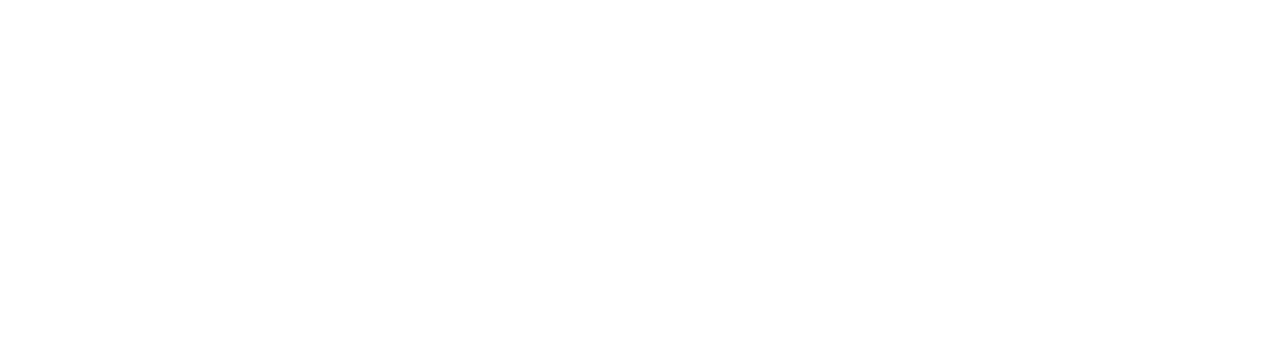
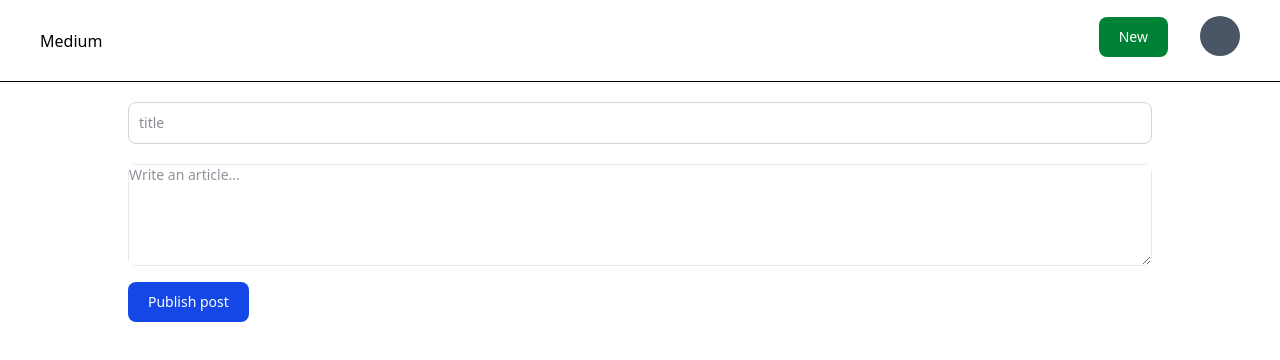
Before and after one commit to rishavr920/cohort-2, a React (Vite) app in the folder week13/Medium/frontend/: page /publish in a window 1280 px wide. Before the commit this address had no page. Shown: the top 360 px of the page. Built offline with nearby package versions, Linux system fonts and the light colour scheme.

Commit message:
done with medium

```diff
--- a/week13/Medium/frontend/package.json
+++ b/week13/Medium/frontend/package.json
@@ -13,9 +13,9 @@
     "@rishav1712/common": "^1.0.3",
     "@tailwindcss/vite": "^4.1.11",
     "axios": "^1.10.0",
-    "react": "^19.1.0",
-    "react-dom": "^19.1.0",
-    "react-router-dom": "^7.6.3",
+    "react": "^19.1.1",
+    "react-dom": "^19.1.1",
+    "react-router-dom": "^7.7.1",
     "tailwindcss": "^4.1.11"
   },
   "devDependencies": {
--- a/week13/Medium/frontend/src/App.tsx
+++ b/week13/Medium/frontend/src/App.tsx
@@ -3,6 +3,7 @@
 import { Signin }  from './pages/Signin'
 import { Blog } from './pages/Blog'
 import { Blogs } from './pages/Blogs'
+import { Publish } from "./pages/Publish"
 function App() {
 
 
@@ -14,6 +15,7 @@
           <Route path="/signIn" element={<Signin />} />
           <Route path="/blog/:id" element={<Blog />} />
           <Route path="/blogs" element={<Blogs />} />
+          <Route path="/publish" element={<Publish/>}/>
         </Routes>
       </BrowserRouter>
     </>
--- a/week13/Medium/frontend/src/components/Appbar.tsx
+++ b/week13/Medium/frontend/src/components/Appbar.tsx
@@ -1,13 +1,20 @@
 import { Avatar } from "./BlogCard"
-
+import { Link  }   from "react-router-dom"
 export const Appbar = () => {
     return (
-        <div className="flex justify-between px-10 py-4 border-b border-slate-400">
-            <div className="flex flex-col justify-center">
+        <div className="flex justify-between px-10 py-4 border-b">
+
+            <Link to={'/blogs'} className="flex flex-col justify-center cursor-pointer">
                 Medium
-            </div>
+            </Link>
+
+
             <div>
+                <Link to={'/publish'}>
+                    <button type="button" className="mr-8 focus:outline-none text-white bg-green-700 hover:bg-green-800 focus:ring-4 focus:ring-green-300 font-medium rounded-lg text-sm px-5 py-2.5 me-2 mb-2 dark:bg-green-600 dark:hover:bg-green-700 dark:focus:ring-green-800">New</button>
+                </Link>
                 <Avatar name="Rishav" size="big"/> {/*will use recoil to store user detail so that can use name here too*/}
+
             </div>
         </div>
     )
--- a/week13/Medium/frontend/src/components/Auth.tsx
+++ b/week13/Medium/frontend/src/components/Auth.tsx
@@ -86,7 +86,9 @@
 function LabelledInput({label, placeholder, onChange, type}: LabelledInputType){
     return <div>
         <label className="block mb-2 text-sm text-black font-semibold pt-4">{label}</label>
-        <input onChange={onChange} type={ type || "text"} id="first_name" className="bg-gray-50 border border-gray-300 text-gray-900 text-sm rounded-lg focus:ring-blue-500 focus:border-blue-500 block w-full p-2.5 "
+        <input onChange={onChange} type={ type || "text"} id="first_name" className="bg-gray-50 border
+        border-gray-300 text-gray-900 text-sm rounded-lg focus:ring-blue-500 focus:border-blue-500 block
+        w-full p-2.5 "
         placeholder={placeholder} required/>
 
     </div>
--- a/week13/Medium/frontend/src/components/BlogCard.tsx
+++ b/week13/Medium/frontend/src/components/BlogCard.tsx
@@ -1,19 +1,23 @@
+import { Link } from "react-router-dom";
+
+
 interface BlogCardProps {
     authorName: string;
     title: string;
     content: string;
     publishedDate: string;
-
+    id: number
 }
 export const BlogCard = ({
+    id,
     authorName,
     title,
     content,
-    publishedDate
+    publishedDate,
 } : BlogCardProps) => {
     return (
-
-        <div className="p-4 border-b border-slate-200 pb-4">
+        <Link to = {`/blog/${id}`}>
+        <div className="p-4 border-b border-slate-200 pb-4 w-screen max-w-screen-md cursor-pointer">
             <div className="flex">
                 <Avatar name = {authorName} />
                 <div className="font-extralight pl-2 text-sm flex justify-center flex-col ">{authorName}</div>
@@ -36,6 +40,7 @@
             </div>
 
         </div>
+        </Link>
     )
 }
 
--- /dev/null
+++ b/week13/Medium/frontend/src/components/BlogSkeleton.tsx
@@ -0,0 +1,13 @@
+export const BlogSkeleton = () => {
+  return (
+    <div role="status" className="animate-pulse flex justify-center">
+      <div className="h-2.5 bg-gray-200 rounded-full  mb-4"></div>
+      <div className="h-2 bg-gray-200 rounded-full  max-w-[360px] mb-2.5"></div>
+      <div className="h-2 bg-gray-200 rounded-full  mb-2.5"></div>
+      <div className="h-2 bg-gray-200 rounded-full  max-w-[330px] mb-2.5"></div>
+      <div className="h-2 bg-gray-200 rounded-full  max-w-[300px] mb-2.5"></div>
+      <div className="h-2 bg-gray-200 rounded-full max-w-[360px]"></div>
+      <span className="sr-only">Loading...</span>
+    </div>
+  );
+};
--- /dev/null
+++ b/week13/Medium/frontend/src/components/FullBlog.tsx
@@ -0,0 +1,47 @@
+import type { Blog } from "../hooks";
+import { Appbar } from "./Appbar";
+import { Avatar } from "./BlogCard";
+
+export const FullBlog = ({ blog }: { blog: Blog }) => {
+  return (
+    <div>
+      <Appbar />
+      <div className="flex justify-center">
+        <div className="grid grid-cols-1 md:grid-cols-12 gap-x-8 px-6 w-full max-w-screen-xl pt-12">
+
+          {/* Blog Content */}
+          <div className="md:col-span-8 col-span-1">
+            <div className="text-4xl font-extrabold break-words">
+              {blog.title}
+            </div>
+            <div className="text-slate-500 pt-2">
+              Posted on 2nd December 2023
+            </div>
+            <div className="pt-4 whitespace-pre-line break-words">
+              {blog.content}
+            </div>
+          </div>
+
+          {/* Author Section */}
+          <div className="md:col-span-4 col-span-1 mt-10 md:mt-0">
+            <div className="text-slate-600 text-lg mb-2">Author</div>
+            <div className="flex w-full">
+              <div className="pr-4 flex flex-col justify-center">
+                <Avatar size="big" name={blog.author.name || "Anonymous"} />
+              </div>
+              <div>
+                <div className="text-xl font-bold">
+                  {blog.author.name || "Anonymous"}
+                </div>
+                <div className="pt-2 text-slate-500">
+                  Random catch phrase about the author's ability to grab user attention.
+                </div>
+              </div>
+            </div>
+          </div>
+
+        </div>
+      </div>
+    </div>
+  );
+};
--- /dev/null
+++ b/week13/Medium/frontend/src/components/Spinner.tsx
@@ -0,0 +1,9 @@
+export const Spinner = () => {
+    return <div role="status">
+    <svg aria-hidden="true" className="inline w-8 h-8 text-gray-200 animate-spin dark:text-gray-600 fill-gray-600 dark:fill-gray-300" viewBox="0 0 100 101" fill="none" xmlns="http://www.w3.org/2000/svg">
+        <path d="M100 50.5908C100 78.2051 77.6142 100.591 50 100.591C22.3858 100.591 0 78.2051 0 50.5908C0 22.9766 22.3858 0.59082 50 0.59082C77.6142 0.59082 100 22.9766 100 50.5908ZM9.08144 50.5908C9.08144 73.1895 27.4013 91.5094 50 91.5094C72.5987 91.5094 90.9186 73.1895 90.9186 50.5908C90.9186 27.9921 72.5987 9.67226 50 9.67226C27.4013 9.67226 9.08144 27.9921 9.08144 50.5908Z" fill="currentColor"/>
+        <path d="M93.9676 39.0409C96.393 38.4038 97.8624 35.9116 97.0079 33.5539C95.2932 28.8227 92.871 24.3692 89.8167 20.348C85.8452 15.1192 80.8826 10.7238 75.2124 7.41289C69.5422 4.10194 63.2754 1.94025 56.7698 1.05124C51.7666 0.367541 46.6976 0.446843 41.7345 1.27873C39.2613 1.69328 37.813 4.19778 38.4501 6.62326C39.0873 9.04874 41.5694 10.4717 44.0505 10.1071C47.8511 9.54855 51.7191 9.52689 55.5402 10.0491C60.8642 10.7766 65.9928 12.5457 70.6331 15.2552C75.2735 17.9648 79.3347 21.5619 82.5849 25.841C84.9175 28.9121 86.7997 32.2913 88.1811 35.8758C89.083 38.2158 91.5421 39.6781 93.9676 39.0409Z" fill="currentFill"/>
+    </svg>
+    <span className="sr-only">Loading...</span>
+</div>
+}
--- a/week13/Medium/frontend/src/hooks/index.ts
+++ b/week13/Medium/frontend/src/hooks/index.ts
@@ -2,16 +2,28 @@
 import { BACKEND_URL } from "../config";
 import axios from "axios";
 
+export interface Blog{
+    "content" : string,
+    "title" : string,
+    "id" : number,
+    "author" : {
+        "name" : string
+    }
+}
 export const useBlogs = () => {
     const [loading, setLoading] = useState(true);
-    const [blogs, setBlogs ] = useState([]);
+    const [blogs, setBlogs ] = useState<Blog[]>([]);
 
     useEffect(() => {
-        axios.get(`${BACKEND_URL}/api/v1/blog/bulk`)
+        axios.get(`${BACKEND_URL}/api/v1/blog/bulk`, {
+            headers: {
+                Authorization: `Bearer ${localStorage.getItem("token")}`
+            }
+        })
             .then(response => {
-                setBlogs(response.data);
+                setBlogs(response.data.posts);
                 setLoading(false);
-            })
+            }).catch(()=> setLoading(false))
     },[])
 
     return {
@@ -19,3 +31,26 @@
         blogs
     }
 }
+
+export const useBlog = ({ id } : { id: string }) => {
+     const [loading, setLoading] = useState(true);
+    const [blog, setBlog ] = useState<Blog>();
+
+    useEffect(() => {
+        axios.get(`${BACKEND_URL}/api/v1/blog/${id}`, {
+            headers: {
+                Authorization: `Bearer ${localStorage.getItem("token")}`
+            }
+        })
+            .then(response => {
+                setBlog(response.data.post);
+                setLoading(false);
+            }).catch(()=> setLoading(false))
+    },[])
+
+    return {
+        loading,
+        blog
+    }
+
+}
--- a/week13/Medium/frontend/src/pages/Blog.tsx
+++ b/week13/Medium/frontend/src/pages/Blog.tsx
@@ -1,5 +1,30 @@
-
+import { FullBlog } from "../components/FullBlog";
+import { Spinner } from "../components/Spinner";
+import { useBlog } from "../hooks";
+import { useParams } from "react-router-dom";
+import { Appbar } from "../components/Appbar";
+//atomFamilies /selectorFamilies
 
 export const Blog = () => {
-    return <div></div>
-}
+  const { id } = useParams();
+  const { loading, blog } = useBlog({ id: id || "" });
+
+  if (loading) {
+    return (
+      <div>
+        <Appbar />
+        <div className="h-screen flex flex-col justify-center">
+          <div className="flex justify-center">
+            <Spinner />
+          </div>
+        </div>
+      </div>
+    );
+  }
+
+  return (
+    <div>
+      <FullBlog blog={blog} />
+    </div>
+  );
+};
--- /dev/null
+++ b/week13/Medium/frontend/src/pages/Publish.tsx
@@ -0,0 +1,72 @@
+import { Appbar } from "../components/Appbar";
+import axios from "axios";
+import { useState } from "react";
+import {useNavigate } from "react-router-dom";
+import { BACKEND_URL } from "../config";
+import type { AxiosRequestConfig } from "axios";
+
+export const Publish = () => {
+  const [title,setTitle] = useState("");
+  const [description,setDescription] = useState("");
+  const navigate = useNavigate();
+  return (
+    <div>
+      <Appbar />
+      <div className="flex justify-center">
+        <div className="max-w-screen-lg w-full ">
+          <input
+            onChange={(e) => {
+                setTitle(e.target.value)
+            }}
+            type="text"
+            className="mt-5 w-full border border-gray-300 text-gray-900 text-sm rounded-lg
+            focus:ring-blue-500 focus:border-blue-500 block w-full p-2.5"
+            placeholder="title"
+          />
+           <TextEditor onChange={(e) => {
+            setDescription(e.target.value)
+           }}/>
+           <button onClick = {async () => {
+                const response : AxiosRequestConfig = await axios.post(`${BACKEND_URL}/api/v1/blog`,
+                    {
+                    title,
+                    content: description,
+                    authorid:  `Bearer ${localStorage.getItem("token") || ""}`,
+                    },
+                  {
+                    headers: {
+                       Authorization: `Bearer ${localStorage.getItem("token") || ""}`,
+                  }
+                });
+                    navigate(`/blog/${response.data.id}`)
+                }}
+                type="submit" className="inline-flex items-center px-5 py-2.5 text-sm font-medium text-center text-white bg-blue-700 rounded-lg focus:ring-4 focus:ring-blue-200  hover:bg-blue-800">
+                Publish post
+            </button>
+        </div>
+      </div>
+    </div>
+  );
+};
+
+
+
+function TextEditor({
+  onChange,
+}: {
+  onChange: (e: React.ChangeEvent<HTMLTextAreaElement>) => void;
+}) {
+  return (
+    <div className="mt-5 w-full mb-4 border border-gray-200 rounded-lg bg-gray-50">
+      <div className="bg-white rounded-b-lg ">
+        <textarea
+          id="editor"
+          onChange={onChange}
+          className="block w-full px-0 text-sm text-gray-800 bg-white border-0 focus:ring-0 h-25"
+          placeholder="Write an article..."
+          required
+        ></textarea>
+      </div>
+    </div>
+  );
+}
```
Also changed, not shown: week13/Medium/frontend/src/pages/Blogs.tsx (+33 -26 lines), 2 other files (tests, documents, lock files or other folders).
